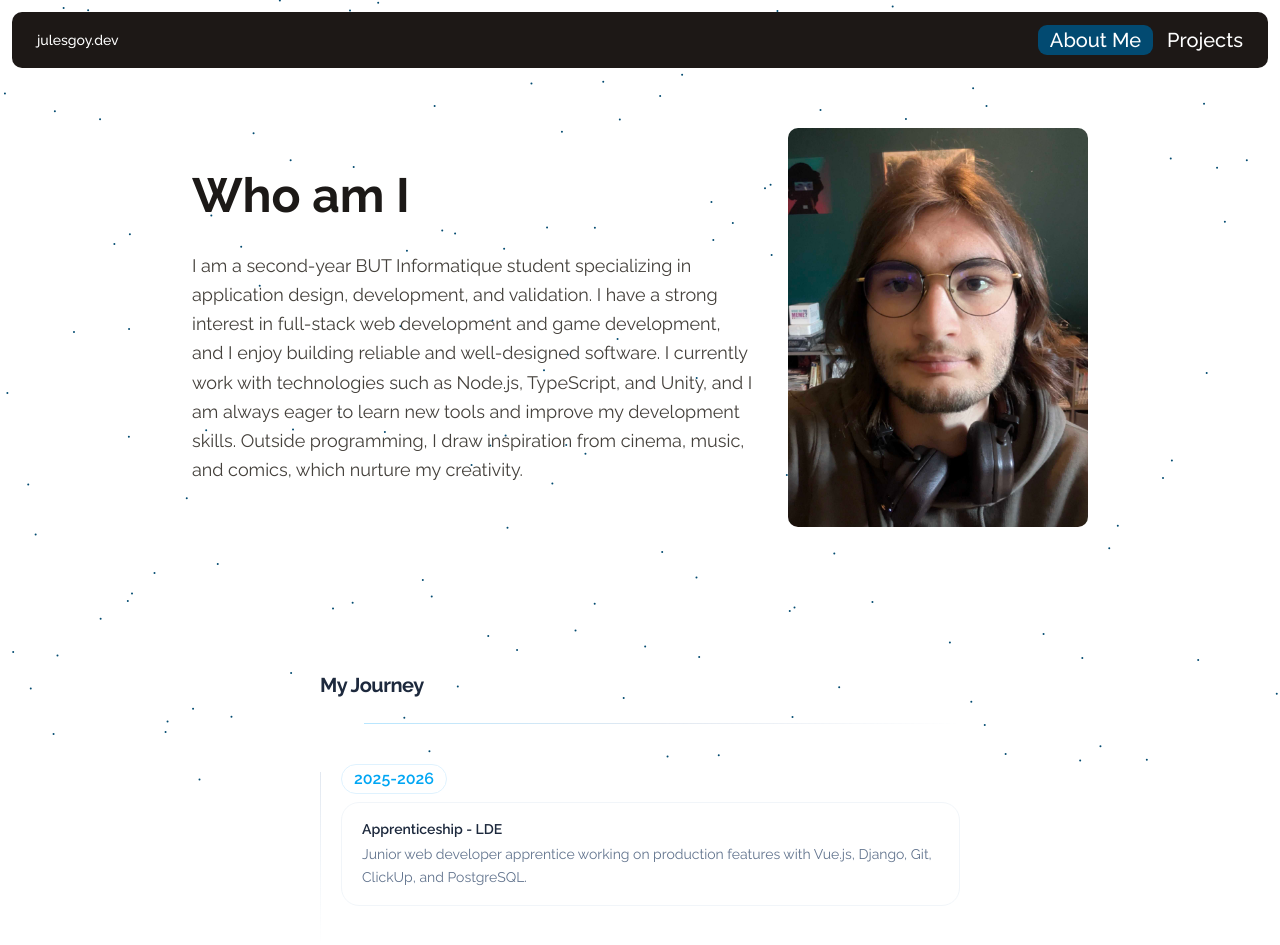
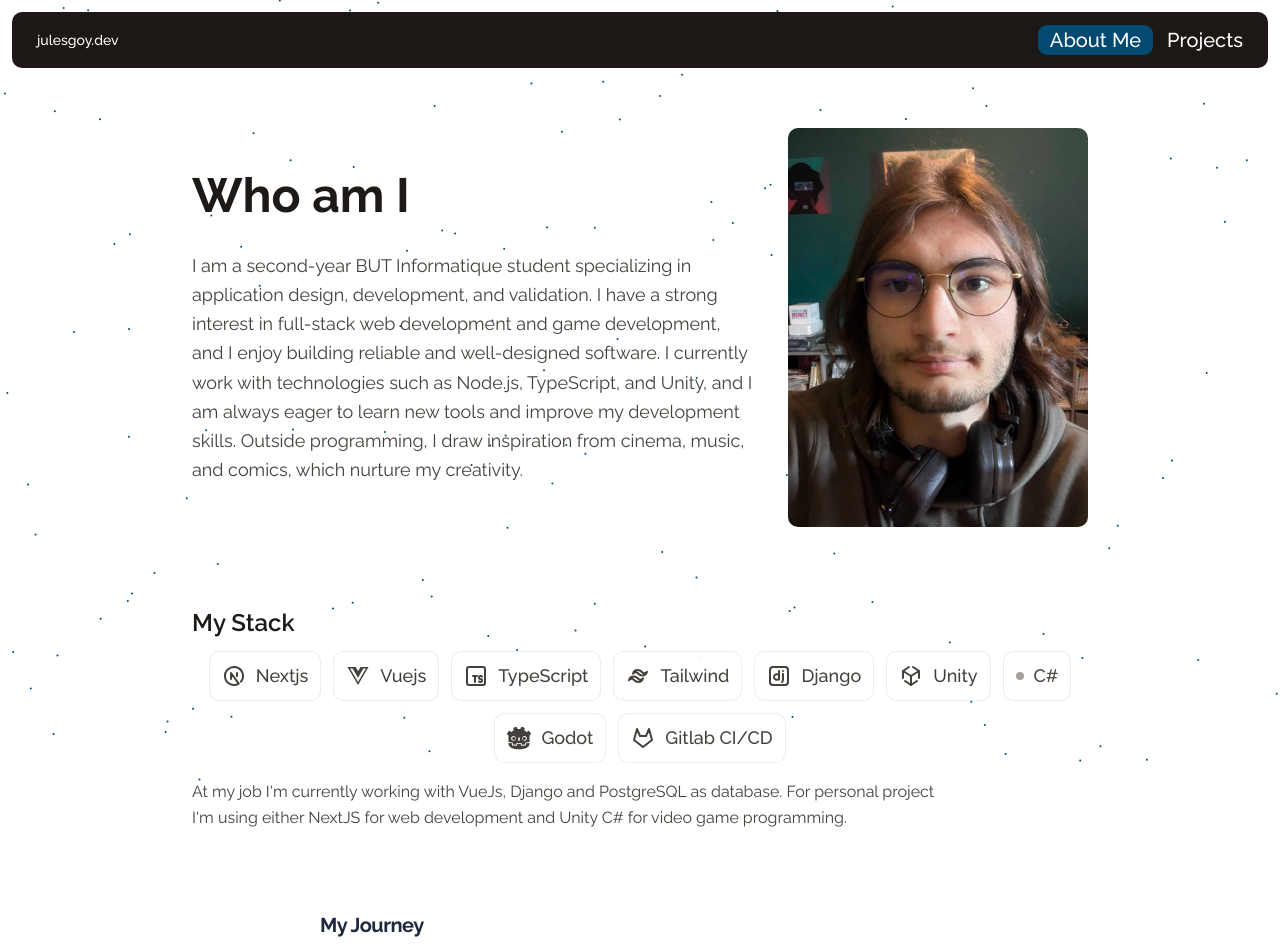
Before and after one commit to Witchoy/portfolio-nextjs, a Next.js app: page /about in a window 1280 px wide. Shown: the top 945 px of the page. Built offline with nearby package versions, Linux system fonts and the light colour scheme.

Commit message:
feat: added stack part on about page

```diff
--- a/app/about/page.tsx
+++ b/app/about/page.tsx
@@ -3,6 +3,7 @@
 import { DotsBackground } from "@/components/dots-bg";
 import Footer from "@/components/footer";
 import MenuBar from "@/components/menu-bar";
+import Stack from "@/components/stack";
 import Timeline from "@/components/timeline/timeline";
 import { timelineData } from "@/lib/data";
 import Image from "next/image";
@@ -42,9 +43,8 @@ export default function AboutMe() {
           </div>
         </div>
       </div>
-      <div className="px-6 py-12">
-        <Timeline title="My Journey" items={timelineData} />
-      </div>
+      <Stack />
+      <Timeline title="My Journey" items={timelineData} />
       <Footer />
     </main>
   );
--- a/components/stack.tsx
+++ b/components/stack.tsx
@@ -3,25 +3,36 @@ import { Item, ItemContent, ItemMedia, ItemTitle } from "@/components/ui/item";
 
 export default function Stack() {
   return (
-    <section className="py-8 flex flex-col md:flex-row md:justify-between items-start gap-8">
-      <div className="flex flex-row flex-wrap gap-3">
+    <section className="px-6 py-8">
+      <div className="max-w-4xl w-full mx-auto">
+        <h2 className="text-2xl font-semibold text-stone-900 mb-3">My Stack</h2>
+        <div className="flex flex-row flex-wrap gap-3 justify-center">
           {tech.stack.map((item) => (
-          <Item key={item.name} className="w-fit">
+            <Item
+              key={item.name}
+              className="w-fit border border-stone-200/70 bg-white/70 backdrop-blur-sm"
+            >
               <ItemMedia>
-              <item.icon size={24} className="text-slate-700" />
+                {item.icon ? (
+                  <item.icon size={24} className="text-stone-700" />
+                ) : (
+                  <span
+                    className="inline-block size-2 rounded-full bg-stone-400"
+                    aria-hidden
+                  />
+                )}
               </ItemMedia>
               <ItemContent>
-              <ItemTitle className="text-2xl text-slate-700">
+                <ItemTitle className="text-lg text-stone-700">
                   {item.name}
                 </ItemTitle>
               </ItemContent>
             </Item>
           ))}
         </div>
-
-      <div className="max-w-xl">
-        <h2 className="text-3xl font-medium text-slate-700 mb-4">Tech Stack</h2>
-        <p className="text-lg text-slate-600">{tech.description}</p>
+        <p className="mt-4 max-w-3xl text-base text-stone-700 leading-relaxed">
+          {tech.description}
+        </p>
       </div>
     </section>
   );
--- a/lib/data.tsx
+++ b/lib/data.tsx
@@ -2,6 +2,7 @@ import { FaVuejs } from "react-icons/fa";
 import {
   TbBrandDjango,
   TbBrandGithub,
+  TbBrandGitlab,
   TbBrandLetterboxd,
   TbBrandLinkedin,
   TbBrandNextjs,
@@ -9,6 +10,7 @@ import {
   TbBrandTypescript,
   TbBrandUnity,
 } from "react-icons/tb";
+import { SiGodotengine } from "react-icons/si";
 
 const techStack = [
   {
@@ -35,14 +37,21 @@ const techStack = [
     name: "Unity",
     icon: TbBrandUnity,
   },
+  {
+    name: "C#",
+    icon: null,
+  },
+  {
+    name: "Godot",
+    icon: SiGodotengine,
+  },
+  {
+    name: "Gitlab CI/CD",
+    icon: TbBrandGitlab,
+  },
 ];
 
-const techStackDescription = `I'm currently working with ${techStack
-  .slice(0, -1)
-  .map((item) => item.name)
-  .join(
-    ", "
-  )}, and ${techStack.slice(-1)[0].name}. I also have experience with Node.js and Express for backend development.`;
+const techStackDescription = `At my job I'm currently working with VueJs, Django and PostgreSQL as database. For personal project I'm using either NextJS for web development and Unity C# for video game programming.`;
 
 const tech = {
   stack: techStack,
```
Lines whose indentation alone changed are shown as unchanged.
